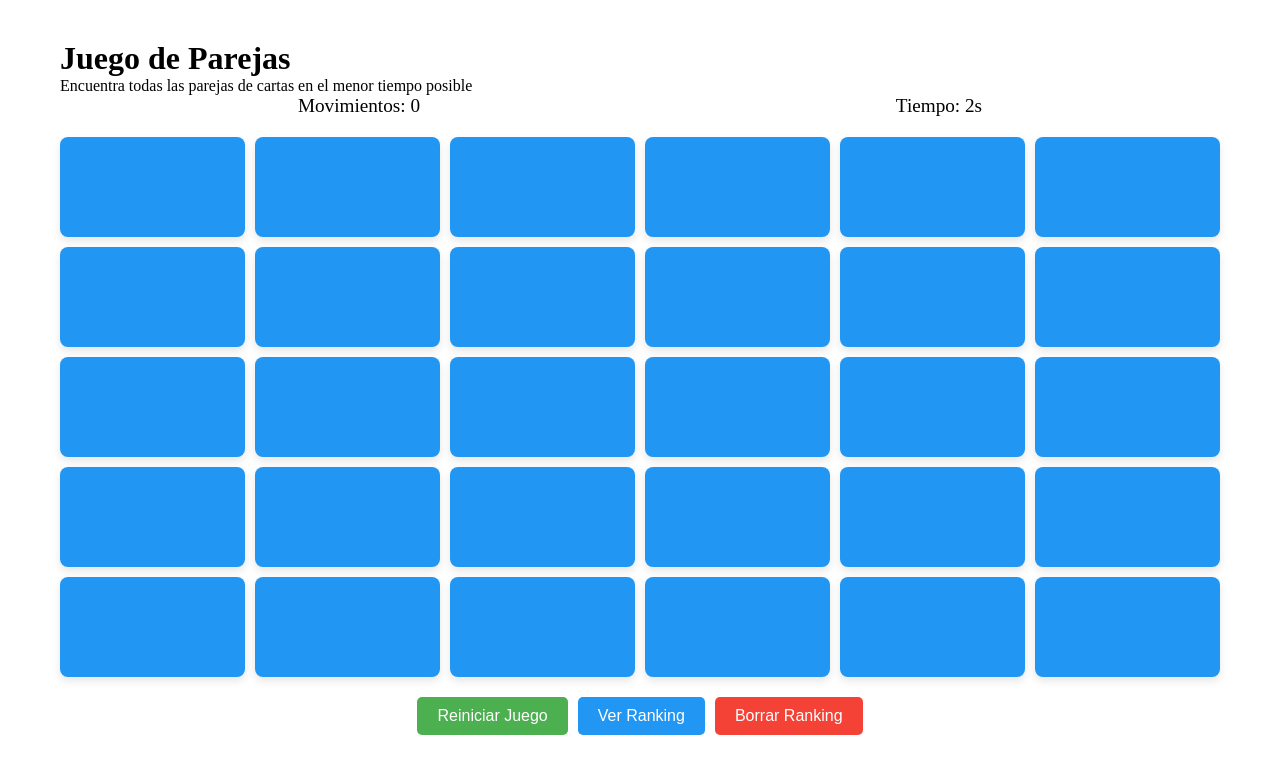
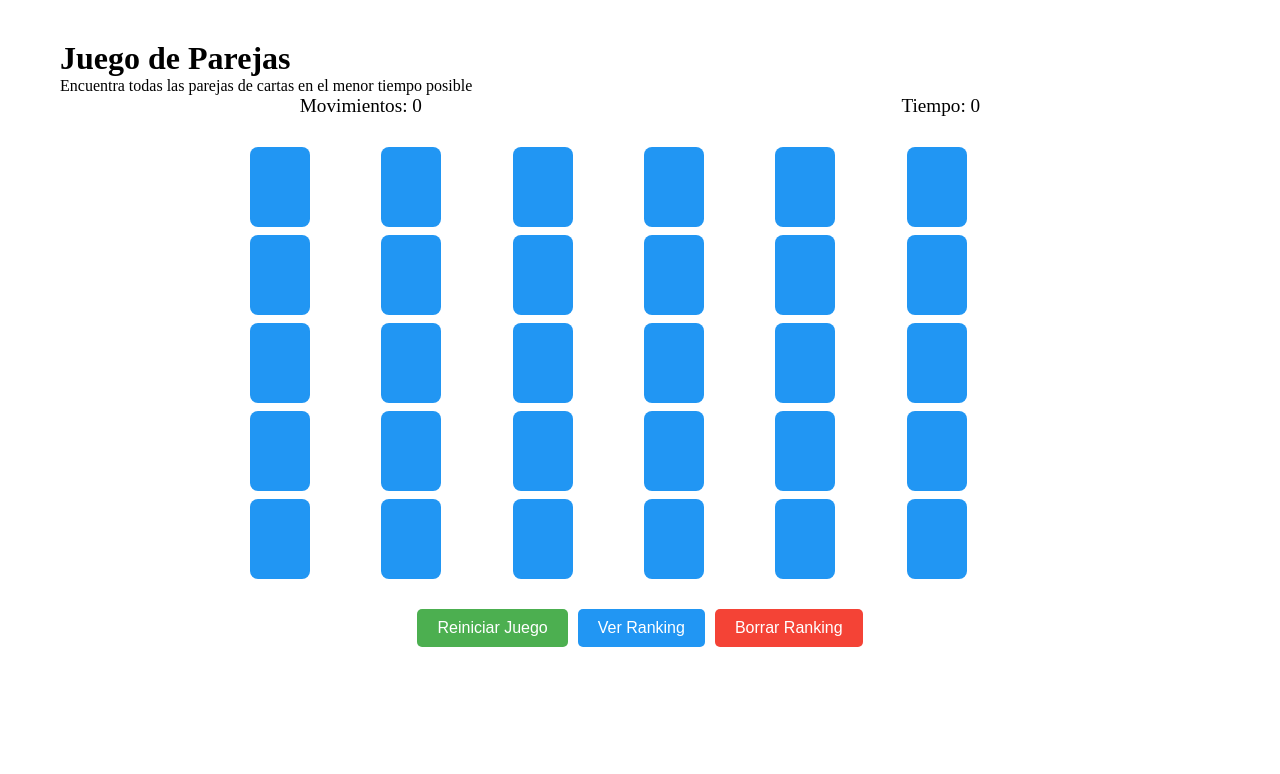
Before and after one commit to rojasmemo/juego-parejas, a plain HTML site: page index.html in a window 1280 px wide. Both pictures are taken after a click on the button "Reiniciar Juego". Drawn offline with Linux system fonts and the light colour scheme.

Commit message:
Mejorar estilos y estructura del tablero y cartas en el juego de memoria

```diff
--- a/css/styles.css
+++ b/css/styles.css
@@ -49,21 +49,33 @@
 
 /* Tablero */
 .game-board {
-    perspective: 1000px;
     display: grid;
-    grid-template-columns: repeat(6, 1fr);
-    gap: var(--spacing-md);
-    margin: var(--spacing-lg) 0;
+    grid-template-columns: repeat(6, 1fr); /* Cambiado a 6 columnas */
+    gap: 8px;
+    margin: 20px auto;
+    max-width: 800px; /* Aumentado para acomodar más cartas */
+    padding: var(--spacing-md);
 }
 
 /* Cartas */
 .card {
+    aspect-ratio: 3/4;
+    perspective: 1000px;
+    cursor: pointer;
+    width: 100%; /* Asegura que la carta ocupe el espacio de la cuadrícula */
+    max-width: 60px; /* Reducido de 80px a 60px */
+}
+
+.card-inner {
+    position: relative;
     width: 100%;
-    height: 100px;
-    position: relative;
-    cursor: pointer;
+    height: 100%;
     transform-style: preserve-3d;
-    transition: transform var(--transition-card);
+    transition: transform 0.5s;
+}
+
+.card.flipped .card-inner {
+    transform: rotateY(180deg);
 }
 
 .card-front,
@@ -71,32 +83,36 @@
     position: absolute;
     width: 100%;
     height: 100%;
-    top: 0;
-    left: 0;
     backface-visibility: hidden;
-    border-radius: var(--border-radius-lg);
-    box-shadow: var(--shadow-md);
+    display: flex;
+    align-items: center;
+    justify-content: center;
+    font-size: 2em;
+    font-weight: bold;
+    border-radius: 8px;
 }
 
 .card-front {
-    background: var(--color-primary);
+    background-color: #2196F3;
 }
 
 .card-back {
-    background: var(--color-white);
+    background-color: white;
+    border: 2px solid var(--color-primary);
     transform: rotateY(180deg);
     display: flex;
+    align-items: center;
     justify-content: center;
-    align-items: center;
 }
 
 .card-content {
-    font-size: var(--font-size-large);
+    font-size: 2em; /* Aumentamos el tamaño para los emojis */
     line-height: 1;
-}
-
-.card.flipped {
-    transform: rotateY(180deg);
+    display: flex;
+    align-items: center;
+    justify-content: center;
+    width: 100%;
+    height: 100%;
 }
 
 .card img {
@@ -205,6 +221,7 @@
 @media (max-width: 480px) {
     .game-board {
         grid-template-columns: repeat(4, 1fr);
+        gap: 5px;
     }
 
     .game-info {
--- a/js/game.js
+++ b/js/game.js
@@ -1,253 +1,167 @@
-class MemoryGame {
-    // Constantes del juego
-    static EMOJIS = ['🐶', '🐱', '🐭', '🐹', '🐰', '🦊', '🐻', '🐼', '🐨', '🐯', '🦁', '🐮', '🐷', '🐸', '🐵'];
-    static FLIP_DELAY = 1000;
-    static MAX_RANKING_ITEMS = 10;
-    static STORAGE_KEY = 'memoryGameRanking';
+const ANIMAL_EMOJIS = [
+    '🐶', '🐱', '🐭', '🐹', '🐰', '🦊', '🐻', '🐼',
+    '🐨', '🦁', '🐯', '🐸', '🦉', '🦒', '🦘'
+];
 
-    constructor() {
-        this.initializeProperties();
-        this.initializeDOMElements();
-        this.init();
-        this.addRankingEventListeners();
+let firstCard = null;
+let secondCard = null;
+let canFlip = true;
+let moves = 0;
+let timeElapsed = 0;
+let timerInterval = null;
+let matchedPairs = 0;
+
+function createCards() {
+    const gameBoard = document.querySelector('.game-board');
+    const totalPairs = 15; // 30 cartas en total (15 pares)
+    const cards = [];
+
+    // Crear array con pares de animales
+    for (let i = 0; i < totalPairs; i++) {
+        cards.push(ANIMAL_EMOJIS[i], ANIMAL_EMOJIS[i]);
     }
 
-    initializeProperties() {
-        this.cards = [];
-        this.moves = 0;
-        this.timer = 0;
-        this.flippedCards = [];
-        this.matchedPairs = 0;
-        this.timerInterval = null;
-        this.ranking = this.loadRanking();
+    // Mezclar el array
+    const shuffledCards = cards.sort(() => Math.random() - 0.5);
+
+    // Limpiar el tablero
+    gameBoard.innerHTML = '';
+
+    // Crear las cartas
+    shuffledCards.forEach((animal, index) => {
+        const card = document.createElement('div');
+        card.className = 'card';
+        card.setAttribute('data-animal', animal);
+
+        card.innerHTML = `
+            <div class="card-inner">
+                <div class="card-front"></div>
+                <div class="card-back">
+                    <span class="card-content">${animal}</span>
+                </div>
+            </div>
+        `;
+
+        card.addEventListener('click', () => flipCard(card));
+        gameBoard.appendChild(card);
+    });
 }
 
-    initializeDOMElements() {
-        this.gameBoard = document.querySelector('.game-board');
-        this.movesElement = document.querySelector('.moves');
-        this.timerElement = document.querySelector('.timer');
-        this.restartBtn = document.querySelector('.restart-btn');
-        this.viewRankingBtn = document.querySelector('.view-ranking-btn');
-        this.clearRankingBtn = document.querySelector('.clear-ranking-btn');
-        this.rankingDiv = document.querySelector('.ranking');
-    }
+function flipCard(card) {
+    if (!canFlip || card.classList.contains('flipped') || card === firstCard) return;
 
-    loadRanking() {
-        return JSON.parse(localStorage.getItem(MemoryGame.STORAGE_KEY)) || [];
-    }
+    card.classList.add('flipped');
 
-    init() {
-        this.initializeCards();
-        this.shuffleCards();
-        this.renderCards();
-        this.addEventListeners();
-        this.startTimer();
-    }
-
-    initializeCards() {
-        this.cards = [...MemoryGame.EMOJIS, ...MemoryGame.EMOJIS];
-    }
-
-    shuffleCards() {
-        for (let i = this.cards.length - 1; i > 0; i--) {
-            const j = Math.floor(Math.random() * (i + 1));
-            [this.cards[i], this.cards[j]] = [this.cards[j], this.cards[i]];
+    if (!firstCard) {
+        firstCard = card;
+        startTimer();
+    } else {
+        secondCard = card;
+        canFlip = false;
+        checkMatch();
     }
 }
 
-    renderCards() {
-        this.gameBoard.innerHTML = '';
-        this.cards.forEach((card, index) => {
-            const cardElement = this.createCard(index, card);
-            this.gameBoard.appendChild(cardElement);
-        });
+function checkMatch() {
+    moves++;
+    updateMoves();
+
+    const firstAnimal = firstCard.getAttribute('data-animal');
+    const secondAnimal = secondCard.getAttribute('data-animal');
+
+    if (firstAnimal === secondAnimal) {
+        matchedPairs++;
+        resetCards();
+        if (matchedPairs === 15) {
+            endGame();
         }
-
-    createCard(id, image) {
-        const card = document.createElement('div');
-        card.className = 'card';
-        card.dataset.id = id;
-
-        const cardFront = document.createElement('div');
-        cardFront.className = 'card-front';
-
-        const cardBack = document.createElement('div');
-        cardBack.className = 'card-back';
-
-        const cardContent = document.createElement('div');
-        cardContent.className = 'card-content';
-        cardContent.textContent = image;
-
-        cardBack.appendChild(cardContent);
-        card.appendChild(cardFront);
-        card.appendChild(cardBack);
-
-        return card;
-    }
-
-    addEventListeners() {
-        this.gameBoard.addEventListener('click', this.handleCardClick.bind(this));
-        this.restartBtn.addEventListener('click', this.restartGame.bind(this));
-    }
-
-    handleCardClick(e) {
-        const card = e.target.closest('.card');
-        if (card && this.canFlipCard(card)) {
-            this.flipCard(card);
+    } else {
+        setTimeout(() => {
+            firstCard.classList.remove('flipped');
+            secondCard.classList.remove('flipped');
+            resetCards();
+        }, 1000);
     }
 }
 
-    canFlipCard(card) {
-        return !card.classList.contains('flipped') &&
-               this.flippedCards.length < 2 &&
-               !this.flippedCards.includes(card);
+function resetCards() {
+    firstCard = null;
+    secondCard = null;
+    canFlip = true;
 }
 
-    flipCard(card) {
-        card.classList.add('flipped');
-        this.flippedCards.push(card);
+function updateMoves() {
+    document.getElementById('moves-count').textContent = moves;
+}
 
-        if (this.flippedCards.length === 2) {
-            this.updateMoves();
-            this.checkMatch();
+function startTimer() {
+    if (!timerInterval) {
+        timerInterval = setInterval(() => {
+            timeElapsed++;
+            document.getElementById('time-count').textContent = timeElapsed;
+        }, 1000);
     }
 }
 
-    updateMoves() {
-        this.moves++;
-        this.movesElement.textContent = `Movimientos: ${this.moves}`;
+function endGame() {
+    clearInterval(timerInterval);
+    saveScore();
+    alert(`¡Felicitaciones! Has completado el juego en ${timeElapsed} segundos con ${moves} movimientos.`);
 }
 
-    checkMatch() {
-        const [card1, card2] = this.flippedCards;
-        const [value1, value2] = [
-            this.cards[card1.dataset.id],
-            this.cards[card2.dataset.id]
-        ];
+function restartGame() {
+    firstCard = null;
+    secondCard = null;
+    canFlip = true;
+    moves = 0;
+    timeElapsed = 0;
+    matchedPairs = 0;
+    clearInterval(timerInterval);
+    timerInterval = null;
 
-        if (value1 === value2) {
-            this.handleMatch();
-        } else {
-            this.handleMismatch(card1, card2);
-        }
+    document.getElementById('moves-count').textContent = '0';
+    document.getElementById('time-count').textContent = '0';
+
+    createCards();
 }
 
-    handleMatch() {
-        this.matchedPairs++;
-        this.flippedCards = [];
-        if (this.matchedPairs === MemoryGame.EMOJIS.length) {
-            this.gameWon();
-        }
+function saveScore() {
+    const scores = JSON.parse(localStorage.getItem('scores') || '[]');
+    scores.push({
+        moves: moves,
+        time: timeElapsed,
+        date: new Date().toISOString()
+    });
+    scores.sort((a, b) => a.moves - b.moves);
+    localStorage.setItem('scores', JSON.stringify(scores.slice(0, 10)));
+    updateRanking();
 }
 
-    handleMismatch(card1, card2) {
-        setTimeout(() => {
-            card1.classList.remove('flipped');
-            card2.classList.remove('flipped');
-            this.flippedCards = [];
-        }, MemoryGame.FLIP_DELAY);
+function updateRanking() {
+    const rankingList = document.getElementById('ranking-list');
+    const scores = JSON.parse(localStorage.getItem('scores') || '[]');
+
+    rankingList.innerHTML = scores.map((score, index) => `
+        <li>
+            #${index + 1} - Movimientos: ${score.moves}, Tiempo: ${score.time}s
+        </li>
+    `).join('');
 }
 
-    startTimer() {
-        this.timerInterval = setInterval(() => {
-            this.timer++;
-            this.updateTimerDisplay();
-        }, 1000);
+function clearRanking() {
+    localStorage.removeItem('scores');
+    updateRanking();
 }
 
-    updateTimerDisplay() {
-        this.timerElement.textContent = `Tiempo: ${this.timer}s`;
-    }
+// Event Listeners
+document.addEventListener('DOMContentLoaded', () => {
+    createCards();
+    updateRanking();
 
-    gameWon() {
-        clearInterval(this.timerInterval);
-        const score = this.calculateScore();
-        this.updateRanking(score);
-        this.showWinMessage(score);
-    }
-
-    calculateScore() {
-        return {
-            moves: this.moves,
-            time: this.timer,
-            date: new Date().toLocaleDateString(),
-            points: this.calculatePoints()
-        };
-    }
-
-    calculatePoints() {
-        return Math.round(1000 * (MemoryGame.EMOJIS.length / this.moves) * (1000 / this.timer));
-    }
-
-    showWinMessage(score) {
-        alert(`¡Felicitaciones!
-               Completaste el juego en ${score.moves} movimientos y ${score.time} segundos
-               Puntuación: ${score.points} puntos`);
-    }
-
-    updateRanking(score) {
-        this.ranking.push(score);
-        this.ranking.sort((a, b) => b.points - a.points);
-        this.ranking = this.ranking.slice(0, MemoryGame.MAX_RANKING_ITEMS);
-        this.saveRanking();
-        this.updateRankingDisplay();
-    }
-
-    saveRanking() {
-        localStorage.setItem(MemoryGame.STORAGE_KEY, JSON.stringify(this.ranking));
-    }
-
-    updateRankingDisplay() {
-        const rankingList = document.getElementById('ranking-list');
-        rankingList.innerHTML = this.ranking
-            .map(this.createRankingItem)
-            .join('');
-    }
-
-    createRankingItem(score, index) {
-        return `
-            <li>
-                #${index + 1} - ${score.date}
-                <br>🏆 Puntos: ${score.points}
-                <br>🎯 Movimientos: ${score.moves}
-                <br>⏱️ Tiempo: ${score.time}s
-            </li>
-        `;
-    }
-
-    addRankingEventListeners() {
-        this.viewRankingBtn.addEventListener('click', this.toggleRanking.bind(this));
-        this.clearRankingBtn.addEventListener('click', this.clearRanking.bind(this));
-    }
-
-    toggleRanking() {
-        const isHidden = this.rankingDiv.style.display === 'none';
-        this.rankingDiv.style.display = isHidden ? 'block' : 'none';
-        this.viewRankingBtn.textContent = isHidden ? 'Ocultar Ranking' : 'Ver Ranking';
-        if (isHidden) this.updateRankingDisplay();
-    }
-
-    clearRanking() {
-        if (confirm('¿Estás seguro de que quieres borrar el ranking?')) {
-            localStorage.removeItem(MemoryGame.STORAGE_KEY);
-            this.ranking = [];
-            this.updateRankingDisplay();
-            alert('Ranking borrado correctamente');
-        }
-    }
-
-    restartGame() {
-        clearInterval(this.timerInterval);
-        this.initializeProperties();
-        this.resetDisplay();
-        this.init();
-    }
-
-    resetDisplay() {
-        this.movesElement.textContent = 'Movimientos: 0';
-        this.timerElement.textContent = 'Tiempo: 0';
-    }
-}
-
-// Inicialización del juego
-document.addEventListener('DOMContentLoaded', () => new MemoryGame());
+    document.querySelector('.restart-btn').addEventListener('click', restartGame);
+    document.querySelector('.clear-ranking-btn').addEventListener('click', clearRanking);
+    document.querySelector('.view-ranking-btn').addEventListener('click', () => {
+        const ranking = document.querySelector('.ranking');
+        ranking.hidden = !ranking.hidden;
+    });
+});
```
Lines whose indentation alone changed are shown as unchanged.
